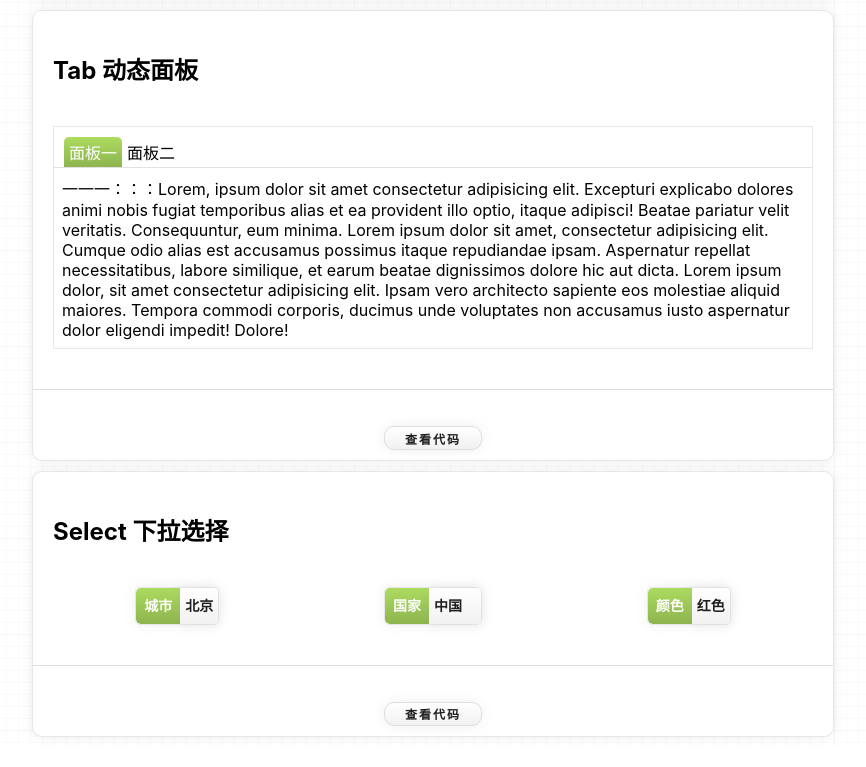
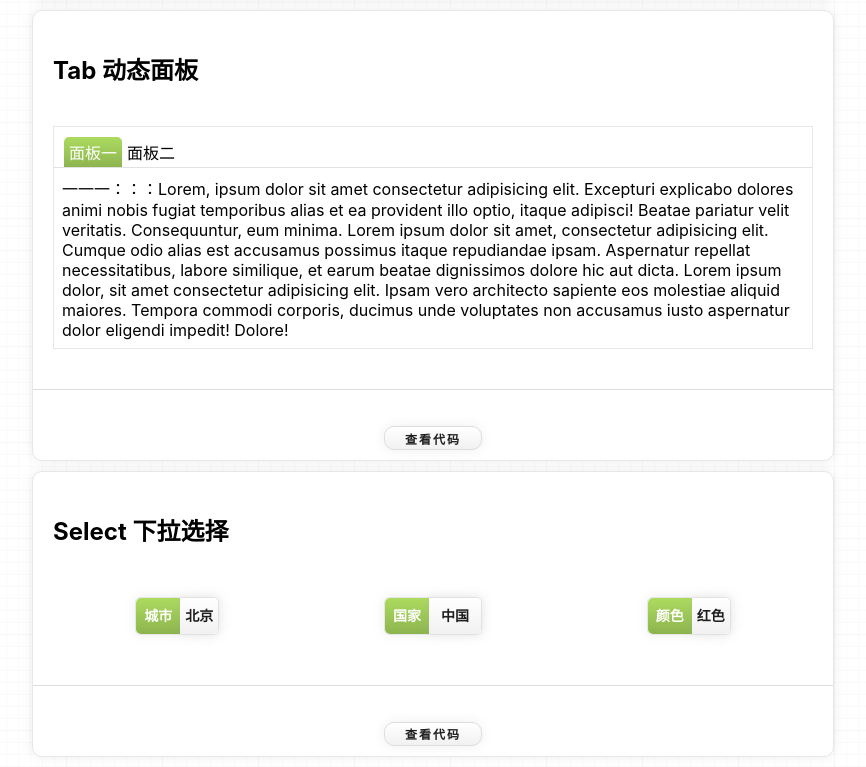
Before and after one commit to undefine4080/Wood-UI-React, a React (Vite) app: page / in a window 1280 px wide. Shown: the part 4581-5348 px from the top of the page, without its empty margins (318-1184 px from the left). Built offline with nearby package versions, Linux system fonts and the light colour scheme; a small style sheet from the web is missing.

Commit message:
static: 样式优化

```diff
--- a/src/components/Input/input.less
+++ b/src/components/Input/input.less
@@ -2,6 +2,7 @@
 
 .wdu-input-container {
     .wdu-row-flex();
+    .out-shadow-light();
     box-sizing: content-box;
     margin: 10px;
     border-radius: 5px;
--- a/src/components/Select/select.less
+++ b/src/components/Select/select.less
@@ -6,6 +6,8 @@
     display: flex;
     height: @height;
     position: relative;
+    width: max-content;
+    margin: 10px;
     .wdu-radius-small();
     .out-shadow-light();
     .wdu-border-light();
@@ -35,6 +37,7 @@
     line-height: @height;
     padding: 0 5px;
     background-color: white;
+    text-align: center;
     cursor: pointer;
     .wdu-transition-quick();
     .wdu-text-normal();
--- a/src/components/Tab/tab.less
+++ b/src/components/Tab/tab.less
@@ -7,6 +7,7 @@
     overflow: hidden;
     background-color: white;
     flex-grow: 1;
+    height: 100%;
     .wdu-border-light();
 }
 
@@ -15,11 +16,9 @@
     width: auto;
     display: flex;
     justify-content: flex-start;
-    height: 30%;
     padding: 10px 10px 0 10px;
     box-sizing: border-box;
     border-bottom: 1px solid rgba(207, 207, 207, 0.6);
-    // .hide-scroll();
 }
 
 .@{t}-title {
@@ -39,7 +38,7 @@
     overflow: auto;
     padding: 8px;
     position: relative;
-    height: max-content;
+    height: 100%;
 }
 
 .@{t}-pane {
```
